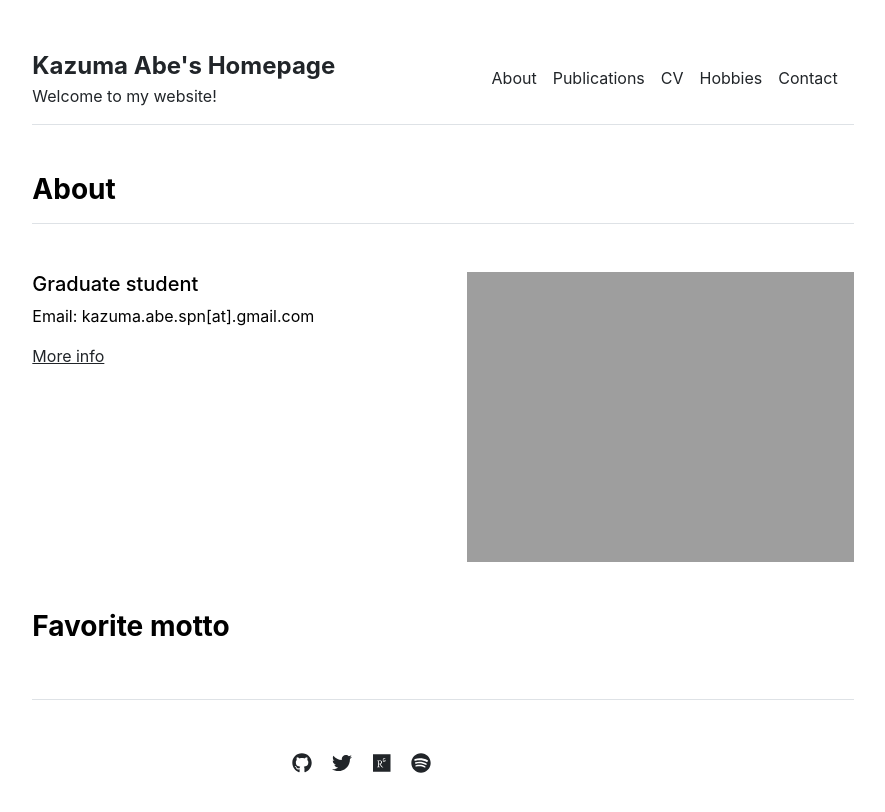
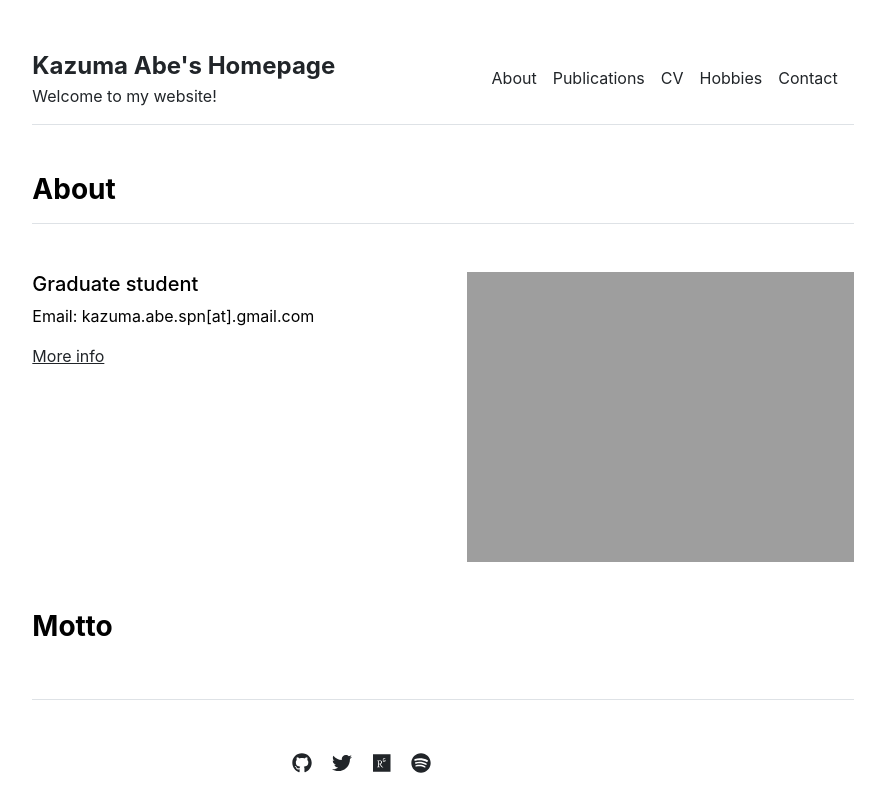
Before and after one commit to qriovider/archive, a Jekyll site: the page built from about.md, in a window 1280 px wide. Shown: the top 812 px of the page, without its empty margins (197-1082 px from the left). Built offline with Jekyll 4.4.1, drawn with Linux system fonts in a browser that asks for light colours.

Commit message:
Update about.html

```diff
--- a/_layouts/about.html
+++ b/_layouts/about.html
@@ -19,7 +19,7 @@ layout: default
 
 <div class="row g-5 mb-5">
   <div class="col-md-6">
-    <h3 class="fw-bold">Favorite motto</h3>
+    <h3 class="fw-bold">Motto</h3>
     {{ content }}
   </div>
 </div>
```
